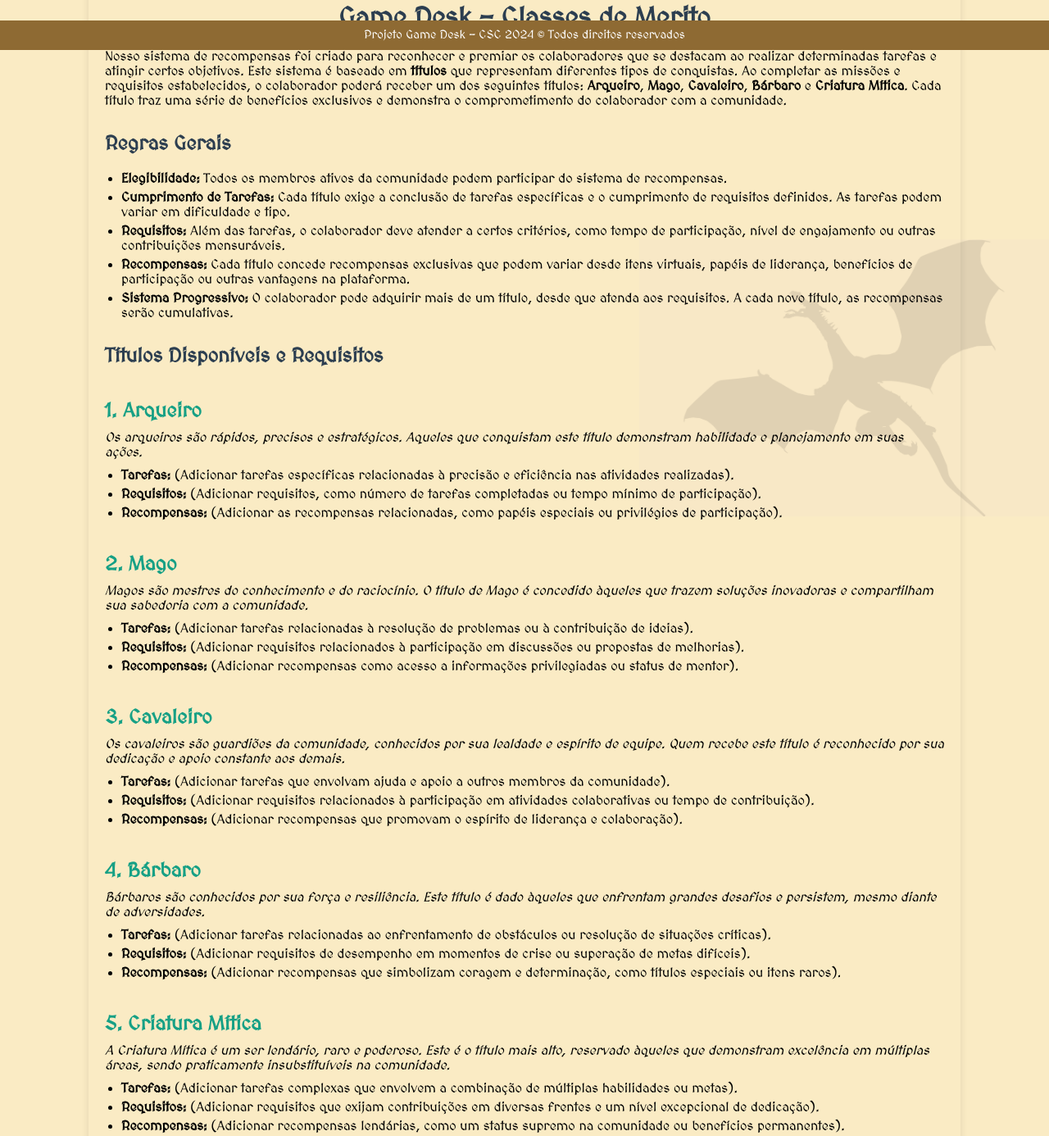
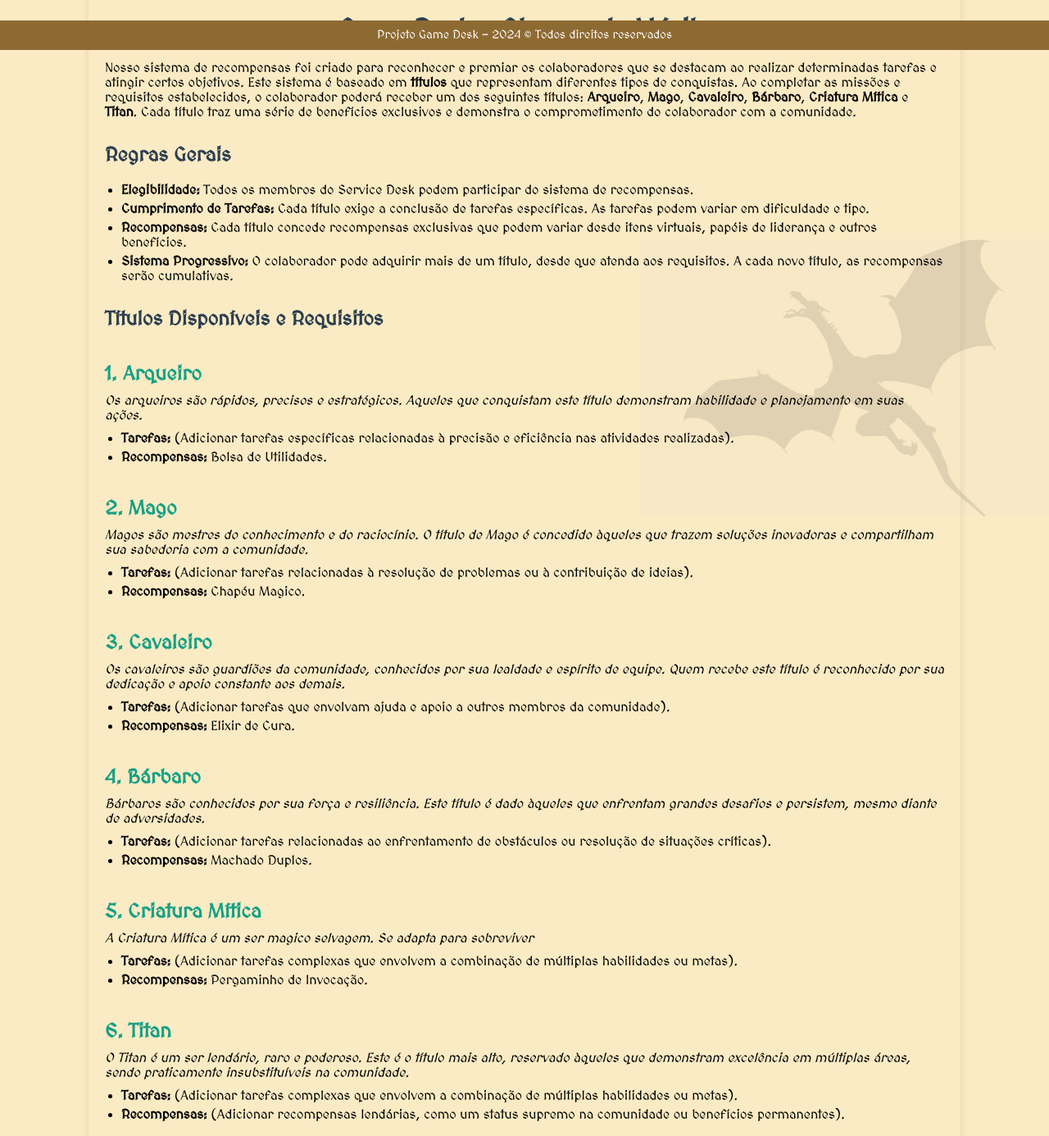
Before and after one commit to LoonneeBR/GameDesk, a plain HTML site: page rules.html in a window 1280 px wide. Shown: the part 739-2125 px from the top of the page at 82% size. Drawn offline with Linux system fonts and the light colour scheme.

Commit message:
Update rules.html

```diff
--- a/rules.html
+++ b/rules.html
@@ -34,15 +34,14 @@
 
 
     <div class="container">
-      <h1>Game Desk – Classes de Merito</h1>
-      <p>Nosso sistema de recompensas foi criado para reconhecer e premiar os colaboradores que se destacam ao realizar determinadas tarefas e atingir certos objetivos. Este sistema é baseado em <strong>títulos</strong> que representam diferentes tipos de conquistas. Ao completar as missões e requisitos estabelecidos, o colaborador poderá receber um dos seguintes títulos: <strong>Arqueiro</strong>, <strong>Mago</strong>, <strong>Cavaleiro</strong>, <strong>Bárbaro</strong> e <strong>Criatura Mítica</strong>. Cada título traz uma série de benefícios exclusivos e demonstra o comprometimento do colaborador com a comunidade.</p>
+      <h1>Game Desk – Classes de Mérito</h1>
+      <p>Nosso sistema de recompensas foi criado para reconhecer e premiar os colaboradores que se destacam ao realizar determinadas tarefas e atingir certos objetivos. Este sistema é baseado em <strong>títulos</strong> que representam diferentes tipos de conquistas. Ao completar as missões e requisitos estabelecidos, o colaborador poderá receber um dos seguintes títulos: <strong>Arqueiro</strong>, <strong>Mago</strong>, <strong>Cavaleiro</strong>, <strong>Bárbaro</strong>, <strong>Criatura Mítica</strong> e <strong>Titan</strong>. Cada título traz uma série de benefícios exclusivos e demonstra o comprometimento do colaborador com a comunidade.</p>
 
       <h2>Regras Gerais</h2>
       <ul>
-          <li><strong>Elegibilidade:</strong> Todos os membros ativos da comunidade podem participar do sistema de recompensas.</li>
-          <li><strong>Cumprimento de Tarefas:</strong> Cada título exige a conclusão de tarefas específicas e o cumprimento de requisitos definidos. As tarefas podem variar em dificuldade e tipo.</li>
-          <li><strong>Requisitos:</strong> Além das tarefas, o colaborador deve atender a certos critérios, como tempo de participação, nível de engajamento ou outras contribuições mensuráveis.</li>
-          <li><strong>Recompensas:</strong> Cada título concede recompensas exclusivas que podem variar desde itens virtuais, papéis de liderança, benefícios de participação ou outras vantagens na plataforma.</li>
+          <li><strong>Elegibilidade:</strong> Todos os membros do Service Desk podem participar do sistema de recompensas.</li>
+          <li><strong>Cumprimento de Tarefas:</strong> Cada título exige a conclusão de tarefas específicas. As tarefas podem variar em dificuldade e tipo.</li>
+          <li><strong>Recompensas:</strong> Cada título concede recompensas exclusivas que podem variar desde itens virtuais, papéis de liderança e outros benefícios.</li>
           <li><strong>Sistema Progressivo:</strong> O colaborador pode adquirir mais de um título, desde que atenda aos requisitos. A cada novo título, as recompensas serão cumulativas.</li>
       </ul>
 
@@ -52,39 +51,41 @@
       <p class="title-desc">Os arqueiros são rápidos, precisos e estratégicos. Aqueles que conquistam este título demonstram habilidade e planejamento em suas ações.</p>
       <ul class="task-list">
           <li><strong>Tarefas:</strong> (Adicionar tarefas específicas relacionadas à precisão e eficiência nas atividades realizadas).</li>
-          <li><strong>Requisitos:</strong> (Adicionar requisitos, como número de tarefas completadas ou tempo mínimo de participação).</li>
-          <li><strong>Recompensas:</strong> (Adicionar as recompensas relacionadas, como papéis especiais ou privilégios de participação).</li>
+          <li><strong>Recompensas:</strong> Bolsa de Utilidades.</li>
       </ul>
 
       <div class="section-title">2. Mago</div>
       <p class="title-desc">Magos são mestres do conhecimento e do raciocínio. O título de Mago é concedido àqueles que trazem soluções inovadoras e compartilham sua sabedoria com a comunidade.</p>
       <ul class="task-list">
           <li><strong>Tarefas:</strong> (Adicionar tarefas relacionadas à resolução de problemas ou à contribuição de ideias).</li>
-          <li><strong>Requisitos:</strong> (Adicionar requisitos relacionados à participação em discussões ou propostas de melhorias).</li>
-          <li><strong>Recompensas:</strong> (Adicionar recompensas como acesso a informações privilegiadas ou status de mentor).</li>
+          <li><strong>Recompensas:</strong> Chapéu Magico.</li>
       </ul>
 
       <div class="section-title">3. Cavaleiro</div>
       <p class="title-desc">Os cavaleiros são guardiões da comunidade, conhecidos por sua lealdade e espírito de equipe. Quem recebe este título é reconhecido por sua dedicação e apoio constante aos demais.</p>
       <ul class="task-list">
           <li><strong>Tarefas:</strong> (Adicionar tarefas que envolvam ajuda e apoio a outros membros da comunidade).</li>
-          <li><strong>Requisitos:</strong> (Adicionar requisitos relacionados à participação em atividades colaborativas ou tempo de contribuição).</li>
-          <li><strong>Recompensas:</strong> (Adicionar recompensas que promovam o espírito de liderança e colaboração).</li>
+          <li><strong>Recompensas:</strong> Elixir de Cura.</li>
       </ul>
 
       <div class="section-title">4. Bárbaro</div>
       <p class="title-desc">Bárbaros são conhecidos por sua força e resiliência. Este título é dado àqueles que enfrentam grandes desafios e persistem, mesmo diante de adversidades.</p>
       <ul class="task-list">
           <li><strong>Tarefas:</strong> (Adicionar tarefas relacionadas ao enfrentamento de obstáculos ou resolução de situações críticas).</li>
-          <li><strong>Requisitos:</strong> (Adicionar requisitos de desempenho em momentos de crise ou superação de metas difíceis).</li>
-          <li><strong>Recompensas:</strong> (Adicionar recompensas que simbolizam coragem e determinação, como títulos especiais ou itens raros).</li>
+          <li><strong>Recompensas:</strong> Machado Duplos.</li>
       </ul>
 
       <div class="section-title">5. Criatura Mítica</div>
-      <p class="title-desc">A Criatura Mítica é um ser lendário, raro e poderoso. Este é o título mais alto, reservado àqueles que demonstram excelência em múltiplas áreas, sendo praticamente insubstituíveis na comunidade.</p>
+      <p class="title-desc">A Criatura Mítica é um ser magico selvagem. Se adapta para sobreviver</p>
       <ul class="task-list">
           <li><strong>Tarefas:</strong> (Adicionar tarefas complexas que envolvem a combinação de múltiplas habilidades ou metas).</li>
-          <li><strong>Requisitos:</strong> (Adicionar requisitos que exijam contribuições em diversas frentes e um nível excepcional de dedicação).</li>
+          <li><strong>Recompensas:</strong> Pergaminho de Invocação.</li>
+      </ul>
+
+      <div class="section-title">6. Titan</div>
+      <p class="title-desc">O Titan é um ser lendário, raro e poderoso. Este é o título mais alto, reservado àqueles que demonstram excelência em múltiplas áreas, sendo praticamente insubstituíveis na comunidade.</p>
+      <ul class="task-list">
+          <li><strong>Tarefas:</strong> (Adicionar tarefas complexas que envolvem a combinação de múltiplas habilidades ou metas).</li>
           <li><strong>Recompensas:</strong> (Adicionar recompensas lendárias, como um status supremo na comunidade ou benefícios permanentes).</li>
       </ul>
 
@@ -92,7 +93,7 @@
 
 
 
-  <footer><p>Projeto Game Desk - CSC 2024 © Todos direitos reservados</p></footer>
+  <footer><p>Projeto Game Desk - 2024 © Todos direitos reservados</p></footer>
 
 </body>
 </html>
```
